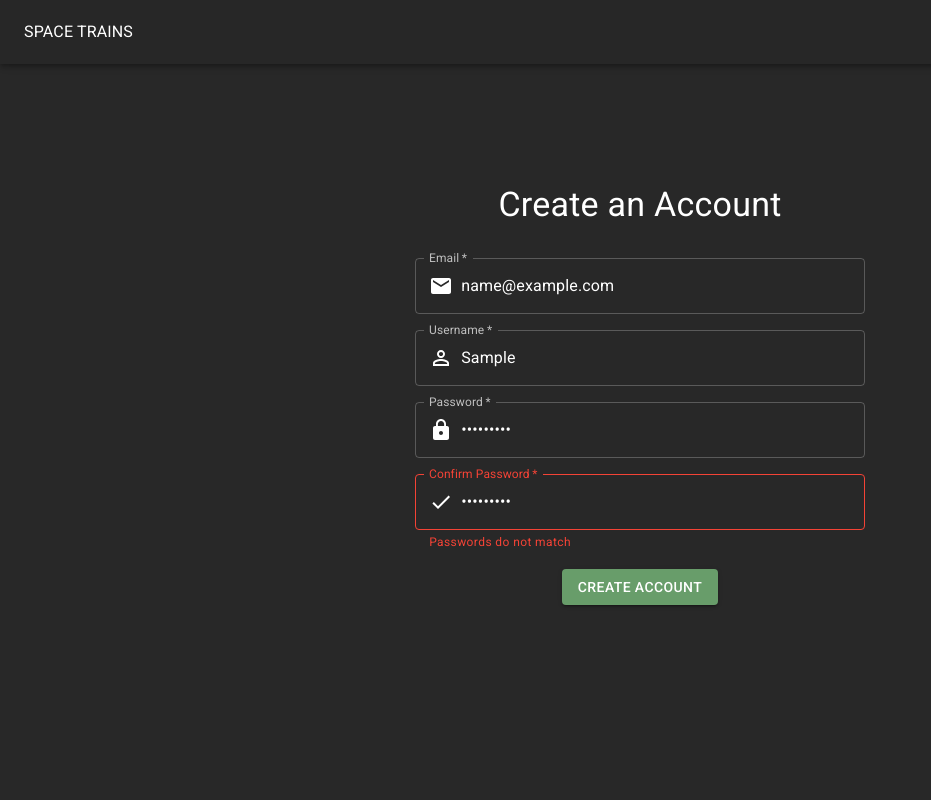
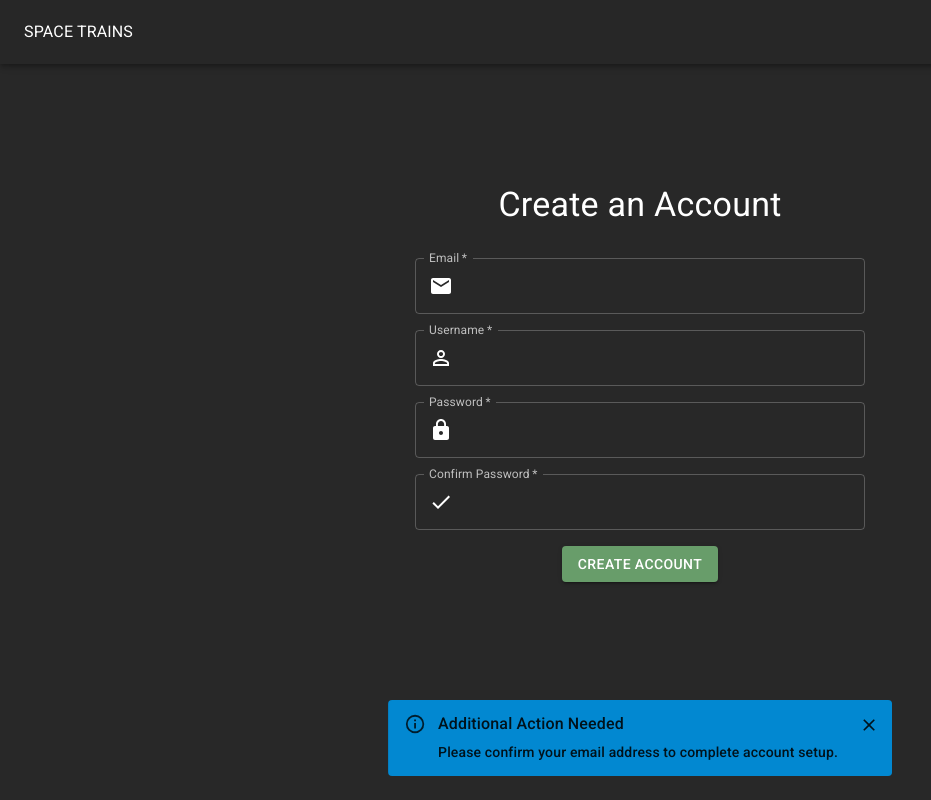
Before and after one commit to JDSeiler/alexandria, a React (Create React App) app: page /create-account in a window 1280 px wide. Both pictures are taken after typing "name@example.com", "Sample", "Sample123", "Sample123" into the empty fields and a click on the button "CREATE ACCOUNT". Shown: the whole page, without its empty margins (0-931 px from the left). Built offline with nearby package versions, Linux system fonts and the light colour scheme.

Commit message:
UX niceties to create account, start on verify page

```diff
--- a/src/scenes/create-account/index.tsx
+++ b/src/scenes/create-account/index.tsx
@@ -3,9 +3,12 @@ import EmailIcon from "@mui/icons-material/Email";
 import Lock from "@mui/icons-material/Lock";
 import PersonOutline from "@mui/icons-material/PersonOutline";
 import {
+  Alert,
+  AlertTitle,
   Button,
   CircularProgress,
   InputAdornment,
+  Snackbar,
   Stack,
   TextField,
   Typography,
@@ -25,7 +28,7 @@ const createAccoutSchema = Yup.object().shape({
       name: "passwords-match",
       message: "Passwords do not match",
       test: function (value) {
-        return value === this.resolve("password");
+        return value === this.parent.password;
       },
     }),
 });
@@ -39,10 +42,11 @@ const CreateAccount: FC = () => {
       confirmPassword: "",
     },
     validationSchema: createAccoutSchema,
-    onSubmit: (values, { setSubmitting }) => {
+    onSubmit: (values, { setSubmitting, resetForm }) => {
       setTimeout(() => {
-        alert("Account created, or something");
+        setShowSuccessFeedback(true);
         setSubmitting(false);
+        resetForm();
       }, 500);
     },
   });
@@ -50,6 +54,7 @@ const CreateAccount: FC = () => {
   // Preemptively adding this for when the API spits back an error that
   // a username/email is already in use.
   const [errorMessage, setErrorMessage] = useState("");
+  const [showSuccessFeedback, setShowSuccessFeedback] = useState(false);
 
   return (
     <form onSubmit={formik.handleSubmit}>
@@ -164,6 +169,20 @@ const CreateAccount: FC = () => {
             "Create Account"
           )}
         </Button>
+        <Snackbar
+          anchorOrigin={{ vertical: "bottom", horizontal: "center" }}
+          open={showSuccessFeedback}
+          onClose={() => setShowSuccessFeedback(false)}
+        >
+          <Alert
+            severity="info"
+            variant="filled"
+            onClose={() => setShowSuccessFeedback(false)}
+          >
+            <AlertTitle>Additional Action Needed</AlertTitle>
+            Please confirm your email address to complete account setup.
+          </Alert>
+        </Snackbar>
       </Stack>
     </form>
   );
```
